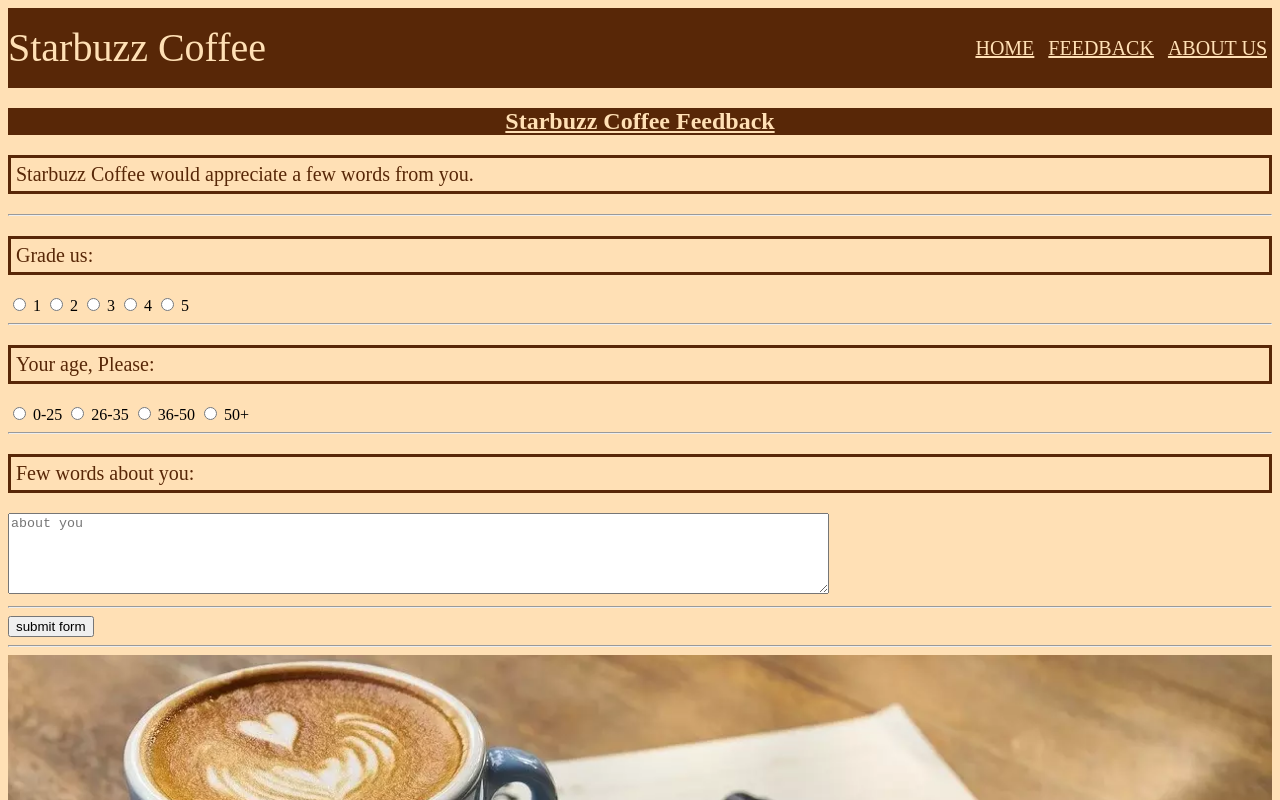
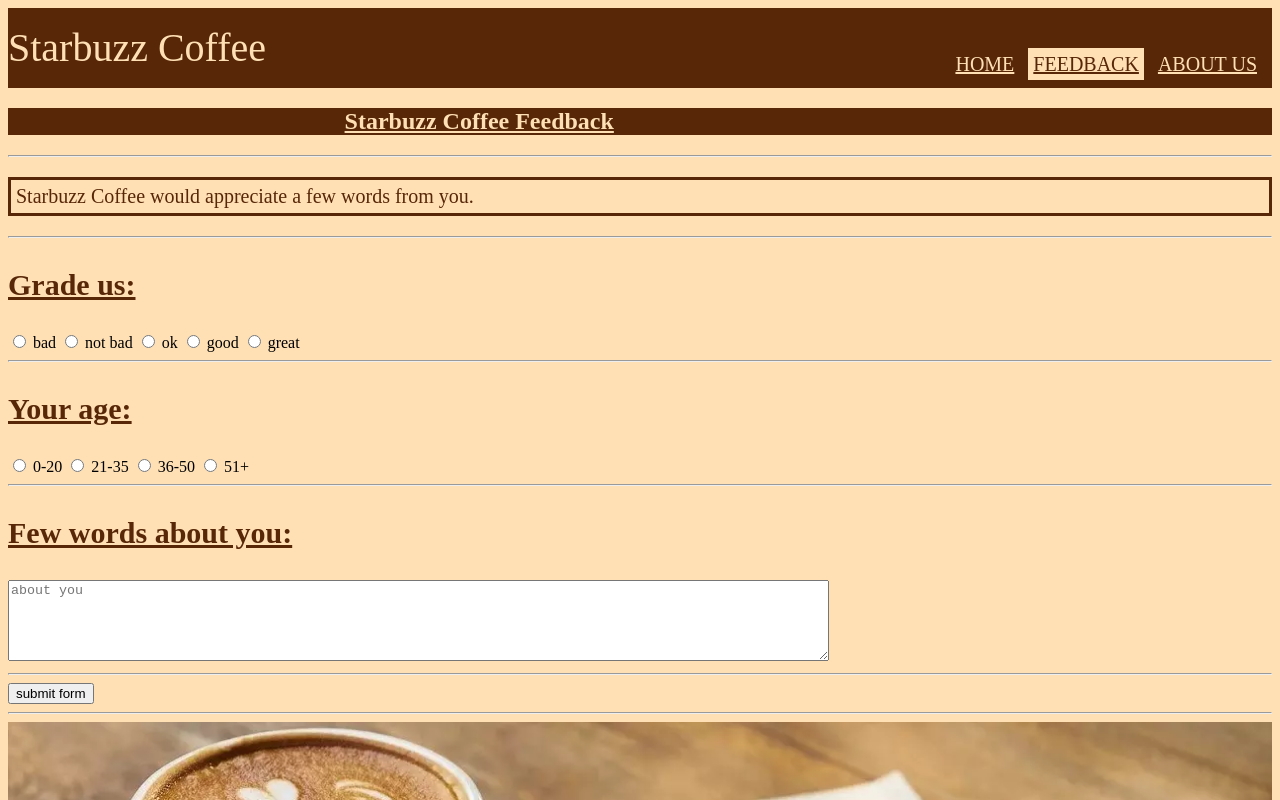
Before and after one commit to milan978gh/StarBuzz-Coffee, a plain HTML site: page feedback.html in a window 1280 px wide. Shown: the top 800 px of the page. Drawn offline with Linux system fonts and the light colour scheme.

Commit message:
Add files via upload

```diff
--- a/feedback.html
+++ b/feedback.html
@@ -18,7 +18,7 @@
 
 			<ul>
 				<li><a href="index.html">Home</a></li>
-				<li><a href="feedback.html">Feedback</a></li>
+				<li><a class="active" href="feedback.html">Feedback</a></li>
 				<li><a href="about.html">About us</a></li>
 			</ul>
 
@@ -26,34 +26,36 @@
 
 		<h2>Starbuzz Coffee Feedback</h2>
 
+		<hr>
+
 		<p>Starbuzz Coffee would appreciate a few words from you.</p>
 
 		<form>
 
 			<hr>
 
-			<a><p>Grade us:</p>
-			<input type="radio" id="grade1" name="grade" value="1"> 1
-			<input type="radio" id="grade2" name="grade" value="2"> 2
-			<input type="radio" id="grade3" name="grade" value="3"> 3
-			<input type="radio" id="grade4" name="grade" value="4"> 4
-			<input type="radio" id="grade5" name="grade" value="5"> 5
-			</a>
+			<h3>Grade us:</h3>
+
+			<input type="radio" id="grade1" name="grade" value="1"> bad
+			<input type="radio" id="grade2" name="grade" value="2"> not bad
+			<input type="radio" id="grade3" name="grade" value="3"> ok
+			<input type="radio" id="grade4" name="grade" value="4"> good
+			<input type="radio" id="grade5" name="grade" value="5"> great
 
 			<hr>
 
-			<a><p>Your age, Please:</p>
-			<input type="radio" id="age1" name="opt" value="0-25"> 0-25
-			<input type="radio" id="age2" name="opt" value="26-35"> 26-35
+			<h3>Your age:</h3>
+
+			<input type="radio" id="age1" name="opt" value="0-20"> 0-20
+			<input type="radio" id="age2" name="opt" value="21-35"> 21-35
 			<input type="radio" id="age3" name="opt" value="36-50"> 36-50
-			<input type="radio" id="age4" name="opt" value="50+"> 50+
-			</a>
+			<input type="radio" id="age4" name="opt" value="51+"> 51+
 
 			<hr>
 
-			<a><p>Few words about you:</p>
+			<h3>Few words about you:</h3>
+
 			<textarea name="bio" id="bio" cols="100" rows="5" placeholder="about you"></textarea>
-			</a>
 
 			<hr>
 
--- a/style.css
+++ b/style.css
@@ -11,10 +11,22 @@ h2{
 
 }
 
+h3{
+	color: #582707;
+	text-decoration: underline;
+	font-size: 30px;
+
+}
+
+h4{
+	color: #582707;
+	font-size: 40px;
+	text-align: center;
+	text-decoration: underline;
+}
+
 p{
-	border-width: 3px;
-	border-color: #582707;
-	border-style: solid;
+	border: 3px solid #582707;
 	padding: 5px;
 	color: #582707;
 	font-size: 20px;
@@ -36,7 +48,7 @@ label.logo{
 }
 
 nav ul{
-	margin: 0;
+	margin-right: 10px;
 	padding: 0;
 	list-style-type: none;
 	float: right;
@@ -57,6 +69,13 @@ nav ul li a{
 
 }
 
+a.active,a:hover{
+	color: #582707;
+	background: #ffe0b5;
+	padding: 5px;
+
+}
+
 img{
 	display: block;
 	margin-left: auto;
```
Also changed, not shown: about.html (+4 -4 lines), index.html (+9 -9 lines).
